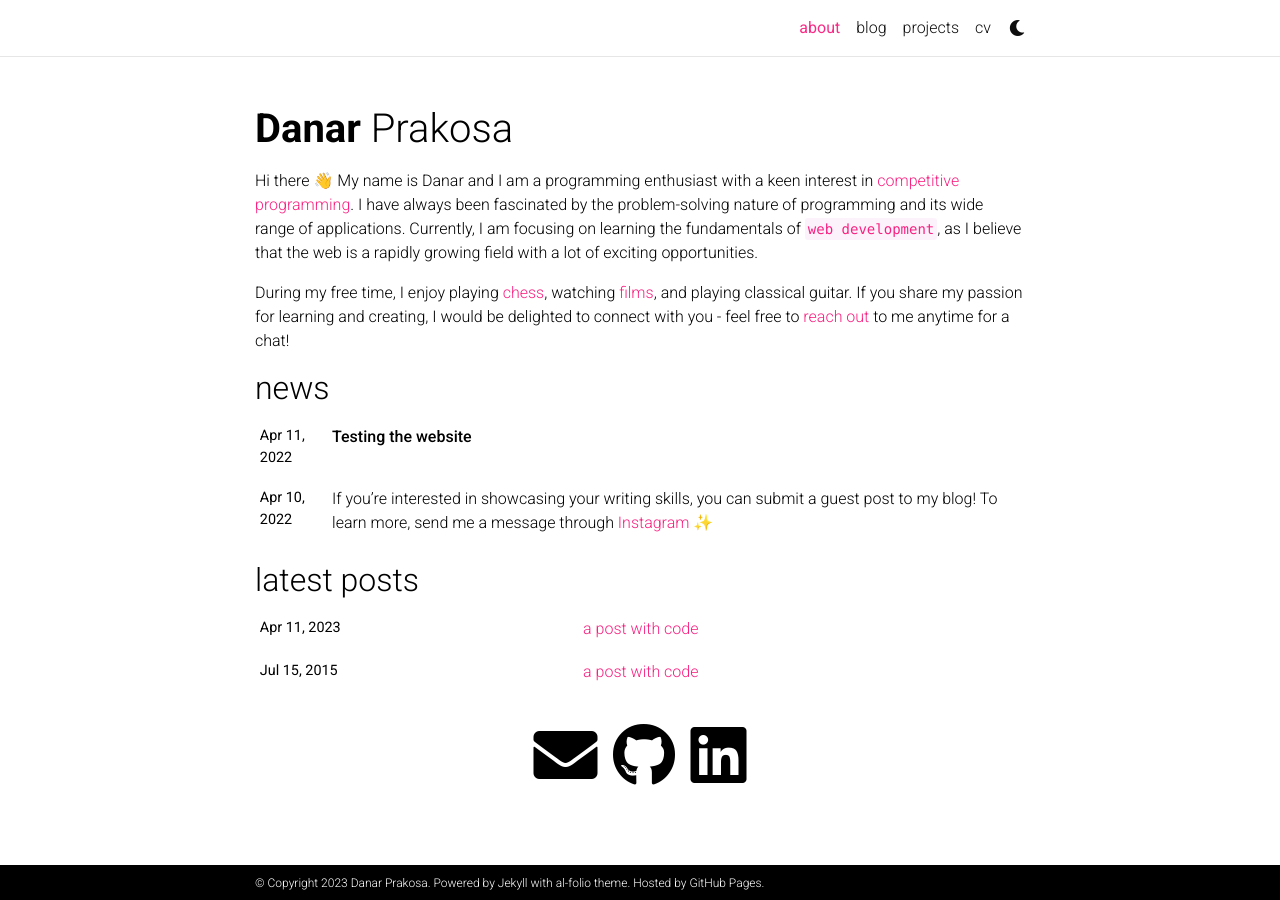
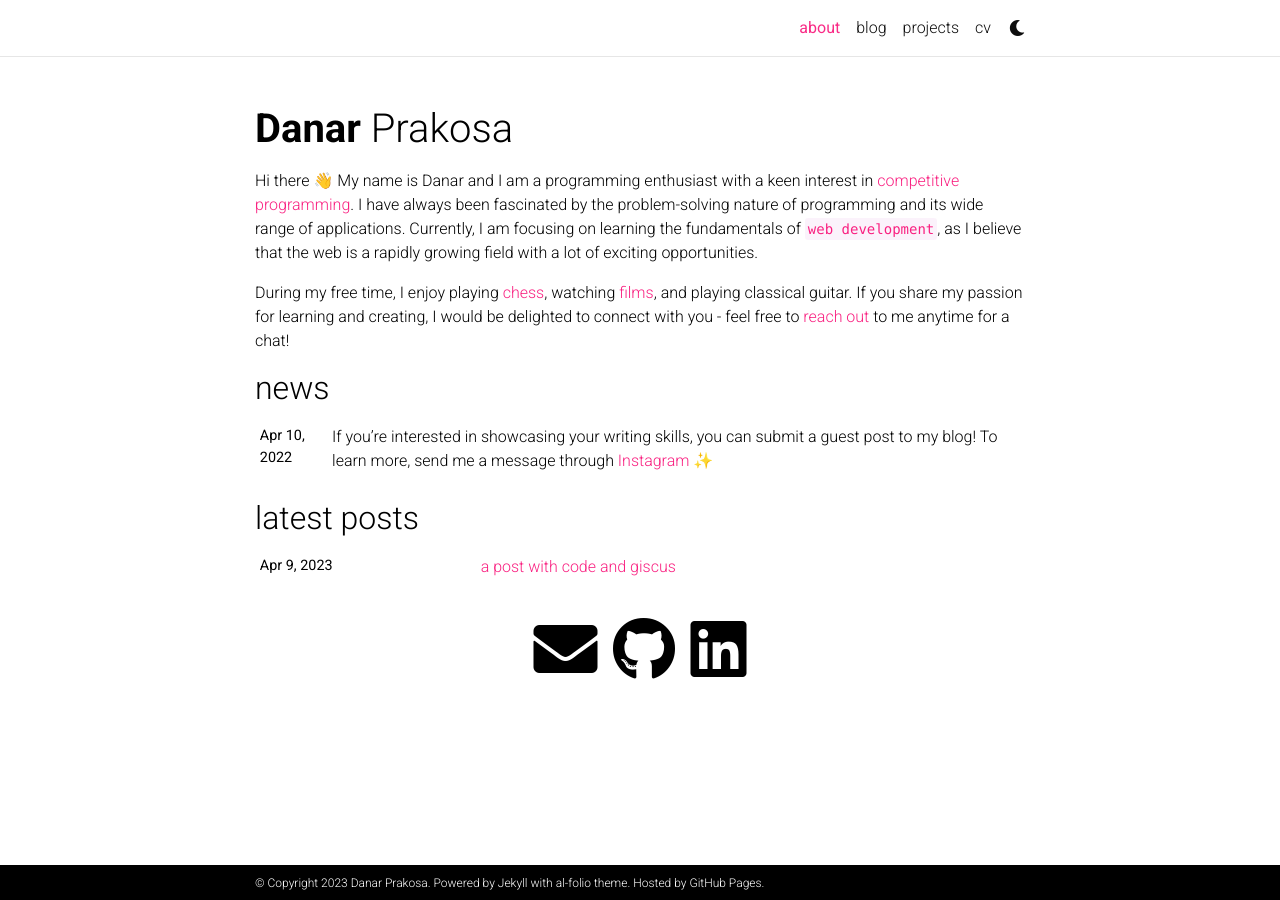
Before and after one commit to dprakosa/dprakosa.github.io, a Jekyll site: the page built from _pages/about.md, in a window 1280 px wide. Built offline with Jekyll 4.4.1, drawn with Linux system fonts in a browser that asks for light colours; emoji names are drawn with the system emoji font; comment, search, counter and statistics services are not loaded; a style sheet for code colours, icons or effects is not loaded.

Commit message:
small changes

```diff
--- a/_config.yml
+++ b/_config.yml
@@ -28,7 +28,7 @@
 
 # code highlighter theme
 highlight_theme_light: github   # https://github.com/jwarby/jekyll-pygments-themes
-highlight_theme_dark: native    # https://github.com/jwarby/jekyll-pygments-themes
+highlight_theme_dark: monokai    # https://github.com/jwarby/jekyll-pygments-themes
 
 # repo color theme
 repo_theme_light: default       # https://github.com/anuraghazra/github-readme-stats/blob/master/themes/README.md
--- a/_posts/2015-07-15-code.md
+++ b/_posts/2023-04-9-code2.md
@@ -1,10 +1,11 @@
 ---
 layout: post
-title: a post with code
-date: 2015-07-15 15:09:00
+title: a post with code and giscus
+date: 2023-04-9 15:09:00 # nggak boleh melebihi waktu sekarang
 description: an example of a blog post with some code
 tags: formatting code
 categories: sample-posts
+giscus_comments: true
 ---
 This theme implements a built-in Jekyll feature, the use of Rouge, for syntax highlighting.
 It supports more than 100 languages.
```
Also changed, not shown: _news/announcement_4.md (deleted, +0 -8 lines), _posts/2023-04-11-giscuss-comments.md (deleted, +0 -11 lines).
